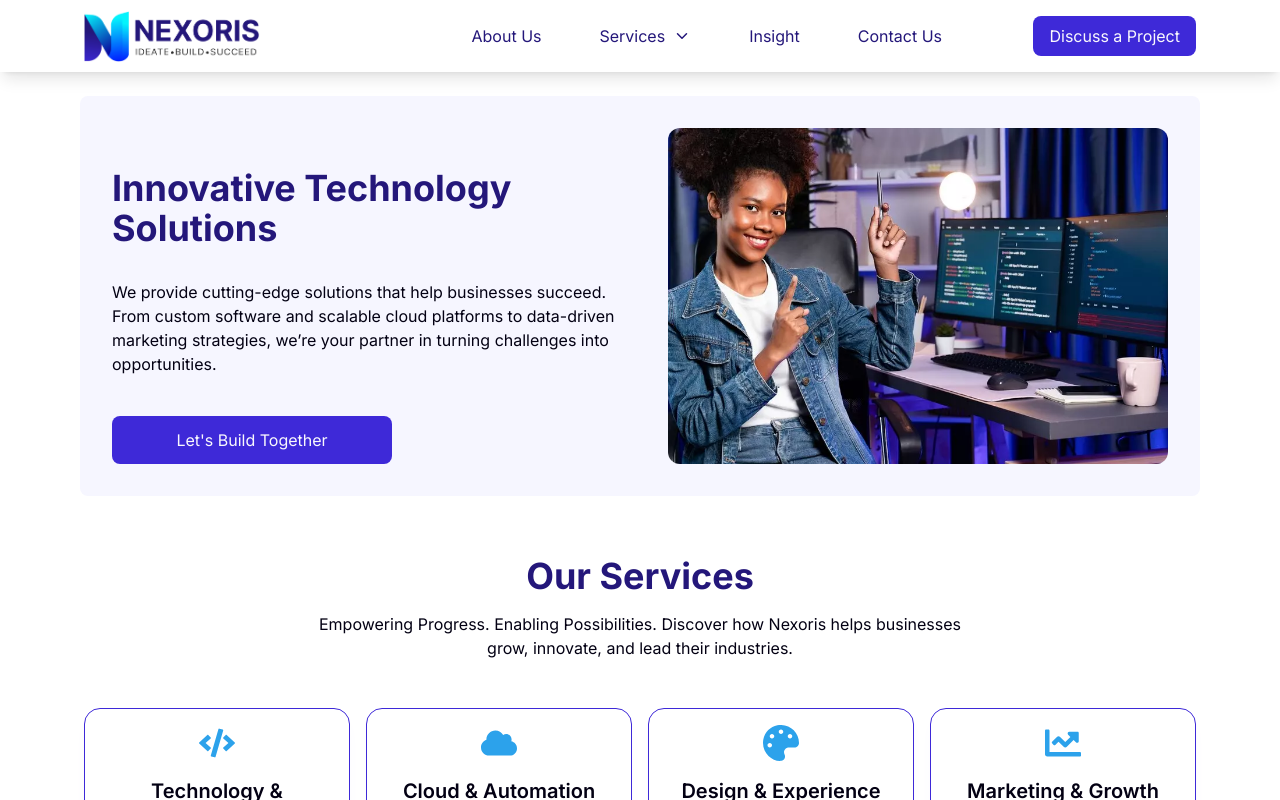
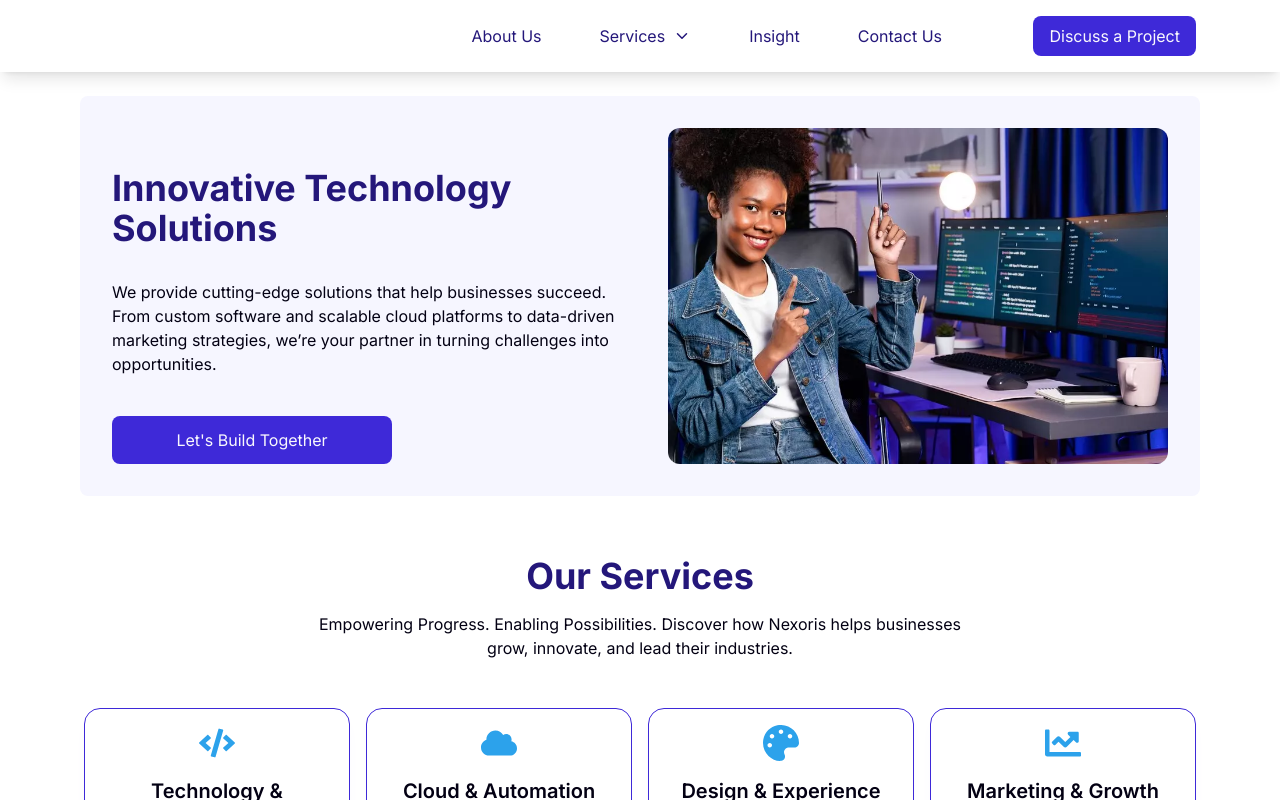
Before and after one commit to Cned7/nexoris-website, a Next.js app: page / in a window 1280 px wide. Shown: the top 800 px of the page. Built offline with nearby package versions, Linux system fonts and the light colour scheme.

Commit message:
removed logo

```diff
--- a/src/app/components/Navbar.tsx
+++ b/src/app/components/Navbar.tsx
@@ -34,13 +34,7 @@ const Navbar: React.FC = () => {
         {/* Logo */}
         <Link href="/" className="flex items-center">
         <div className="relative w-28 h-8 sm:w-32 sm:h-10 md:w-36 md:h-12 lg:w-40 lg:h-14 xl:w-44 xl:h-16">
-  <Image
-    src="/nexoris-logo.png"
-    alt="Nexoris Technologies Ltd"
-    fill
-    className="object-contain"
-  />
-</div>
+      </div>
 
         </Link>
 
```
